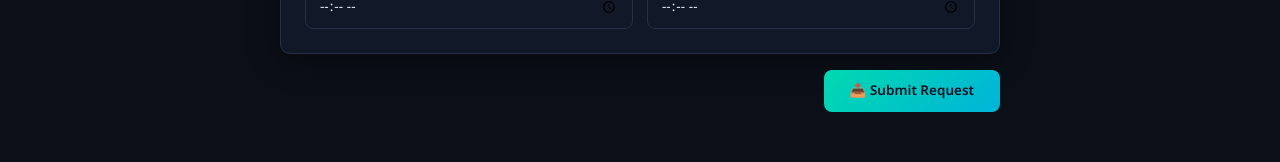
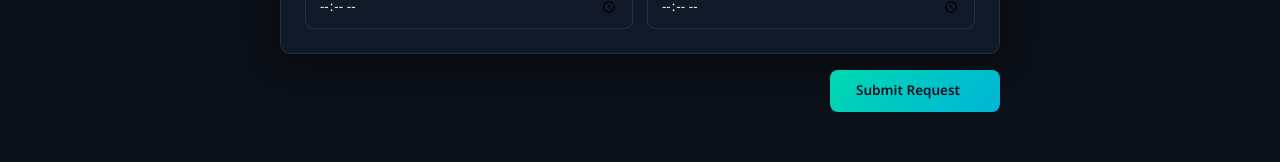
Before and after one commit to akitaFB-web/visitorpass, a React (Vite) app: page / in a window 1280 px wide. Shown: the part 1025-1187 px from the top of the page. Built offline with nearby package versions, Linux system fonts and the light colour scheme.

Commit message:
Update App.jsx

```diff
--- a/src/App.jsx
+++ b/src/App.jsx
@@ -679,7 +679,7 @@ function EmployeeForm({ onSubmit }) {
       </div>
 
       <div style={{ display:"flex", justifyContent:"flex-end" }}>
-        <button className="btn btn-p" onClick={submit} style={{ minWidth:170 }}>📤 Submit Request</button>
+        <button className="btn btn-p" onClick={submit} style={{ minWidth:170 }}>Submit Request</button>
       </div>
     </div>
   );
```
